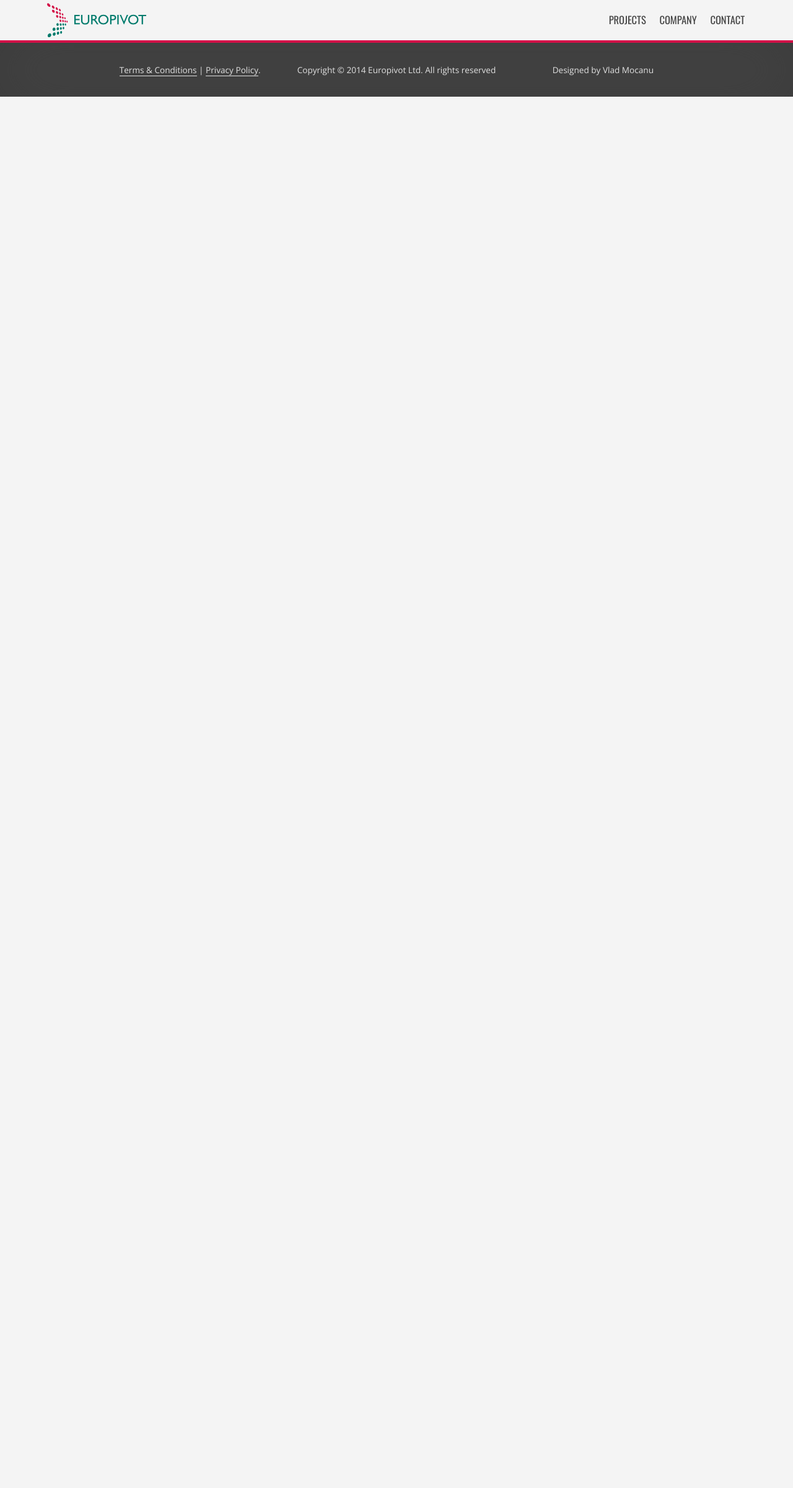
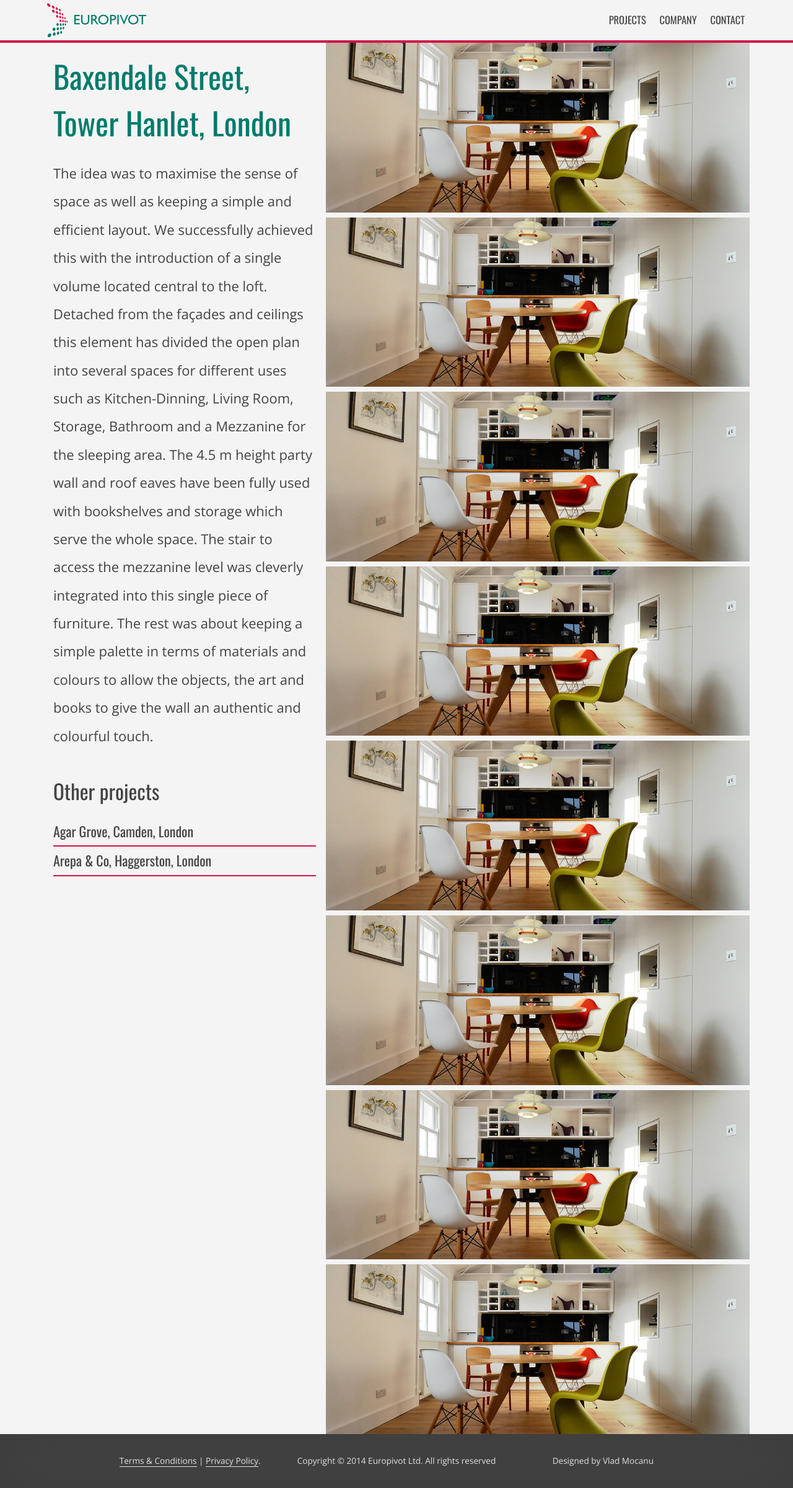
Before and after one commit to vladmocanu/europivot, a Jekyll site: the page built from projects/baxendale-street.html, in a window 1280 px wide. Shown: the whole page at 62% size. Built offline with Jekyll 4.4.1, drawn with Linux system fonts in a browser that asks for light colours; Markdown is read by kramdown in place of the engine named in the settings; before the commit the page ends 900 px from its top, so only the background shows below that.

Commit message:
project pages

```diff
--- a/css/application.scss
+++ b/css/application.scss
@@ -77,7 +77,7 @@ figure {
 		}
 	};
 }
-.agar-grove {
+.agar-grove, .arepa-co, .baxendale {
 	padding: 0 .5rem;
 	@extend %container;
 	@extend %clearfix;
--- a/projects/baxendale-street.html
+++ b/projects/baxendale-street.html
@@ -4,3 +4,33 @@ title: "Europivot Projects - Baxendale Street, London"
 description: "Europivot Building Project - Baxendale Street, London"
 class: "baxendale"
 ---
+
+<aside>
+<h2>{{ site.data.settings.projects[2].name }}</h2>
+<p>The idea was to maximise the sense of space as well as keeping a simple and efficient layout. We successfully achieved this with the introduction of a single volume located central to the loft. Detached from the façades and ceilings this element has divided the open plan into several spaces for different uses such as Kitchen-Dinning, Living Room, Storage,
+Bathroom and a Mezzanine for the sleeping area. The 4.5 m height party wall and roof eaves have been fully used with bookshelves and storage which serve the whole space. The stair to access the mezzanine level was cleverly integrated into this single piece of furniture. The rest was about keeping a simple palette in terms of materials and colours to allow the
+objects, the art and books to give the wall an authentic and colourful touch.
+</p>
+
+<div>
+	<h3>Other projects</h3>
+	<a href="{{ site.baseurl }}{{ site.data.settings.projects[0].url }}">{{ site.data.settings.projects[0].name }}</a>
+	<a href="{{ site.baseurl }}{{ site.data.settings.projects[1].url }}">{{ site.data.settings.projects[1].name }}</a>
+</div>
+
+</aside>
+<section>
+	<img src="{{ site.baseurl }}/images/projects/agar-grove/agar-grove-L.jpg" alt="" />
+	<img src="{{ site.baseurl }}/images/projects/agar-grove/agar-grove-L.jpg" alt="" />
+	<img src="{{ site.baseurl }}/images/projects/agar-grove/agar-grove-L.jpg" alt="" />
+	<img src="{{ site.baseurl }}/images/projects/agar-grove/agar-grove-L.jpg" alt="" />
+	<img src="{{ site.baseurl }}/images/projects/agar-grove/agar-grove-L.jpg" alt="" />
+	<img src="{{ site.baseurl }}/images/projects/agar-grove/agar-grove-L.jpg" alt="" />
+	<img src="{{ site.baseurl }}/images/projects/agar-grove/agar-grove-L.jpg" alt="" />
+	<img src="{{ site.baseurl }}/images/projects/agar-grove/agar-grove-L.jpg" alt="" />
+	<div>
+		<h3>Other projects</h3>
+		<a href="{{ site.baseurl }}{{ site.data.settings.projects[0].url }}">{{ site.data.settings.projects[0].name }}</a>
+		<a href="{{ site.baseurl }}{{ site.data.settings.projects[1].url }}">{{ site.data.settings.projects[1].name }}</a>
+	</div>
+</section>
```
Also changed, not shown: projects/arepa-co.html (+30 -0 lines), 3 other files.
